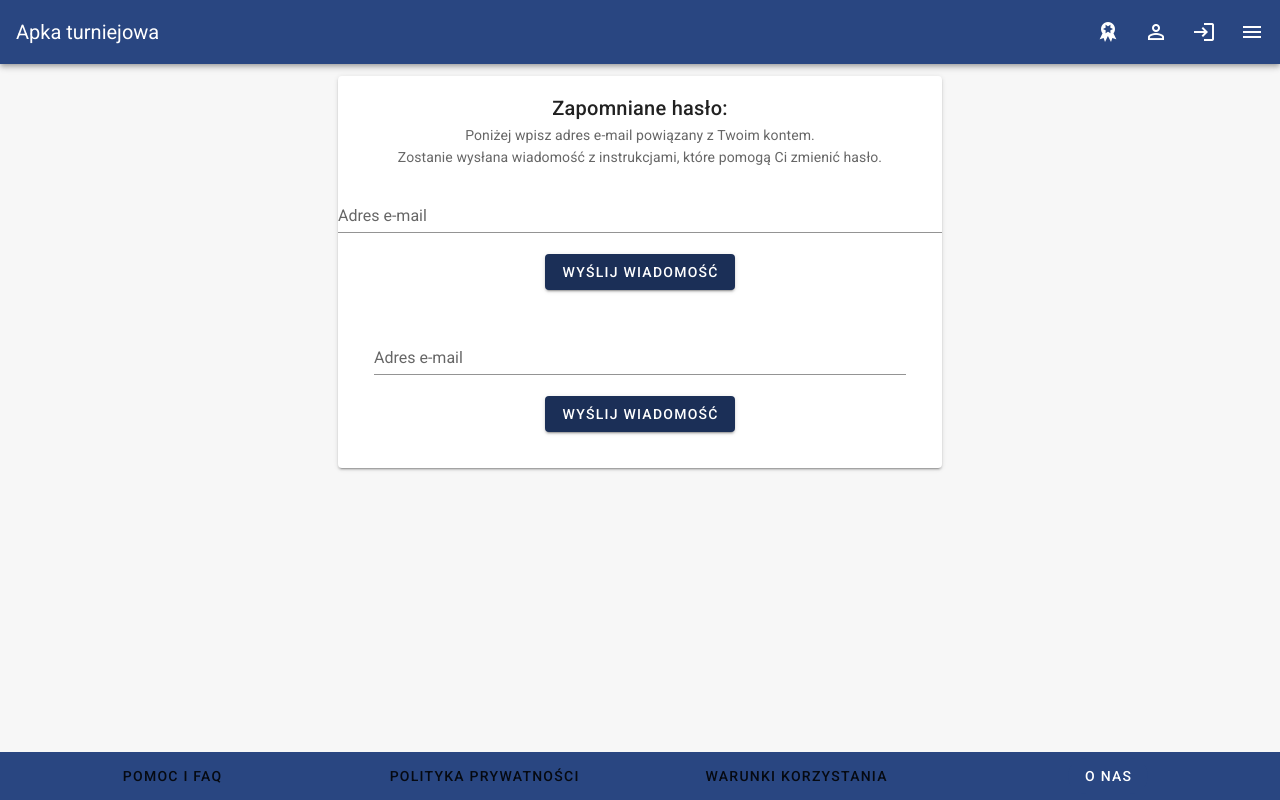
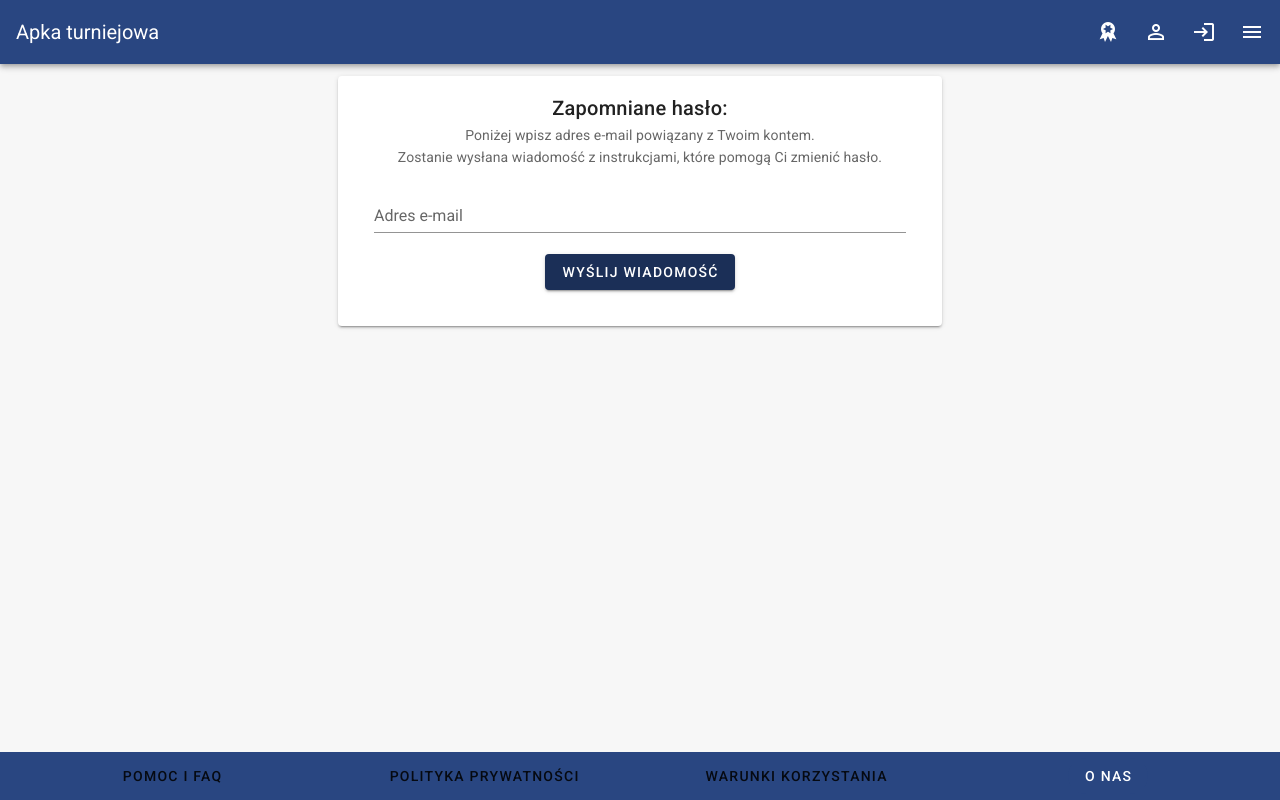
Before and after one commit to skni-kod/TournamentAppFrontend, a Vue app: page /retrive in a window 1280 px wide. Shown: the top 800 px of the page. Built offline with nearby package versions, Linux system fonts and the light colour scheme.

Commit message:
wyklepanie treści

```diff
--- a/src/components/UserProfile.vue
+++ b/src/components/UserProfile.vue
@@ -7,13 +7,13 @@
         <v-list-item two-line>
           <v-list-item-avatar>
             <img
-              src="https://external-content.duckduckgo.com/iu/?u=https%3A%2F%2Frisibank.fr%2Fcache%2Fstickers%2Fd1973%2F197365-full.png&f=1&nofb=1"
+              src="https://i.imgur.com/IiNWFmy.png"
             />
           </v-list-item-avatar>
 
           <v-list-item-content two-line >
-            <v-list-item-title>Imie Nazwisko</v-list-item-title>
-            <v-list-item-subtitle>Klub</v-list-item-subtitle>
+            <v-list-item-title>Oskar Tyniec</v-list-item-title>
+            <v-list-item-subtitle>PolishChessClub</v-list-item-subtitle>
           </v-list-item-content>
         </v-list-item>
 
--- a/src/views/Retrive.vue
+++ b/src/views/Retrive.vue
@@ -8,26 +8,6 @@
               Poniżej wpisz adres e-mail powiązany z Twoim kontem.<br>
               Zostanie wysłana wiadomość z instrukcjami, które pomogą Ci zmienić hasło.
           </v-card-subtitle>
-            <v-form
-              ref="retrive-password"
-              v-model="valid"
-              lazy-validation
-              class="pb-5"
-            >
-              <v-text-field
-                v-model="email"
-                :rules="emailRules"
-                label="Adres e-mail"
-                required
-              ></v-text-field>
-              <v-btn
-                color="secondary"
-                class="white--text"
-                @click="validate"
-              >
-                Wyślij wiadomość
-              </v-btn>
-            </v-form>
           <v-card-text>
           <v-form
             ref="retrive-password"
--- a/src/views/UserOverview.vue
+++ b/src/views/UserOverview.vue
@@ -6,7 +6,7 @@
           <v-col v-for="(item, i) in items" :key="i" cols="12">
               <v-card-title><b>Informacje</b></v-card-title>
               <v-divider></v-divider>
-              <v-card-text><b>Imie i nazwisko:</b> {{item.name}}</v-card-text>
+              <v-card-text><b>Imię i nazwisko:</b> {{item.name}}</v-card-text>
               <v-card-text><b>Rating:</b> {{item.Rating}}</v-card-text>
               <v-card-text><b>Klub:</b> {{item.Klub}}</v-card-text>
               <v-card-text><b>Email:</b> {{item.email}}</v-card-text>
--- a/src/views/UserRecent.vue
+++ b/src/views/UserRecent.vue
@@ -1,5 +1,5 @@
 <template>
-  <div class="recent">Soon...</div>
+  <div class="recent">Tutaj pojawią się ostatnie rozgrywki szachowe.</div>
 </template>
 
 <script>
--- a/src/views/tournament/TheTournament.vue
+++ b/src/views/tournament/TheTournament.vue
@@ -1,15 +1,21 @@
 <template>
   <v-row justify="center">
     <v-col cols="8" sm="8">
-      <h2 class="tytul">
-        Wielki Turniej Studenckiego Koła Naukowego Informatyków "KOD"
-      </h2>
+       <h2 class="tytul">Wielki Turniej Studenckiego Koła Naukowego Informatyków "KOD"</h2>
+       <v-row justify="center" no-gutters class="ma-5">
+       <v-col v-for="(mod,i) in modules" :key="i" class="text-center">
+        <v-btn @click="$router.replace('/tournament/' + mod.mod)" color="primary"
+          >{{ mod.name }}
+        </v-btn>
+        </v-col>
+       </v-row>
       <tournament-info
         v-if="!module || module === 'tournament-info'"
       ></tournament-info>
       <players v-else-if="module === 'players'"></players>
       <gallery v-else-if="module === 'gallery'"></gallery>
       <matches v-else-if="module === 'matches'"></matches>
+      <tournament-info v-else-if="module === 'tournamentinfo'"></tournament-info>
     </v-col>
   </v-row>
 </template>
@@ -17,11 +23,10 @@
 <script>
 import Vue from 'vue';
 import Gallery from './Gallery.vue';
+import Matches from './Matches.vue';
+import Players from './Players.vue';
+import { Component } from 'vue-property-decorator';
 import TournamentInfo from './TournamentInfo.vue';
-import Matches from './Matches.vue';
-import Players from '@/views/tournament/Players.vue';
-import { Component } from 'vue-property-decorator';
-
 @Component({
   components: {
     Gallery,
@@ -31,6 +36,16 @@ import { Component } from 'vue-property-decorator';
   },
 })
 export default class TheTournament extends Vue {
+  data(){
+    return{
+      modules: [
+        { mod: 'tournament-info', name: 'Opis turnieju'},
+        { mod: 'players', name: 'Gracze'},
+        { mod: 'matches', name: 'Rozgrywki'},
+        { mod: 'gallery', name: 'Galeria'},
+      ],
+    }
+  }
   get module() {
     return this.$route.params.module;
   }
@@ -38,7 +53,7 @@ export default class TheTournament extends Vue {
 </script>
 
 <style scoped>
-.tytul {
+.tytul{
   font-size: 36px;
   color: #1b2f57;
   font-family: 'Roboto', sans-serif;
```
